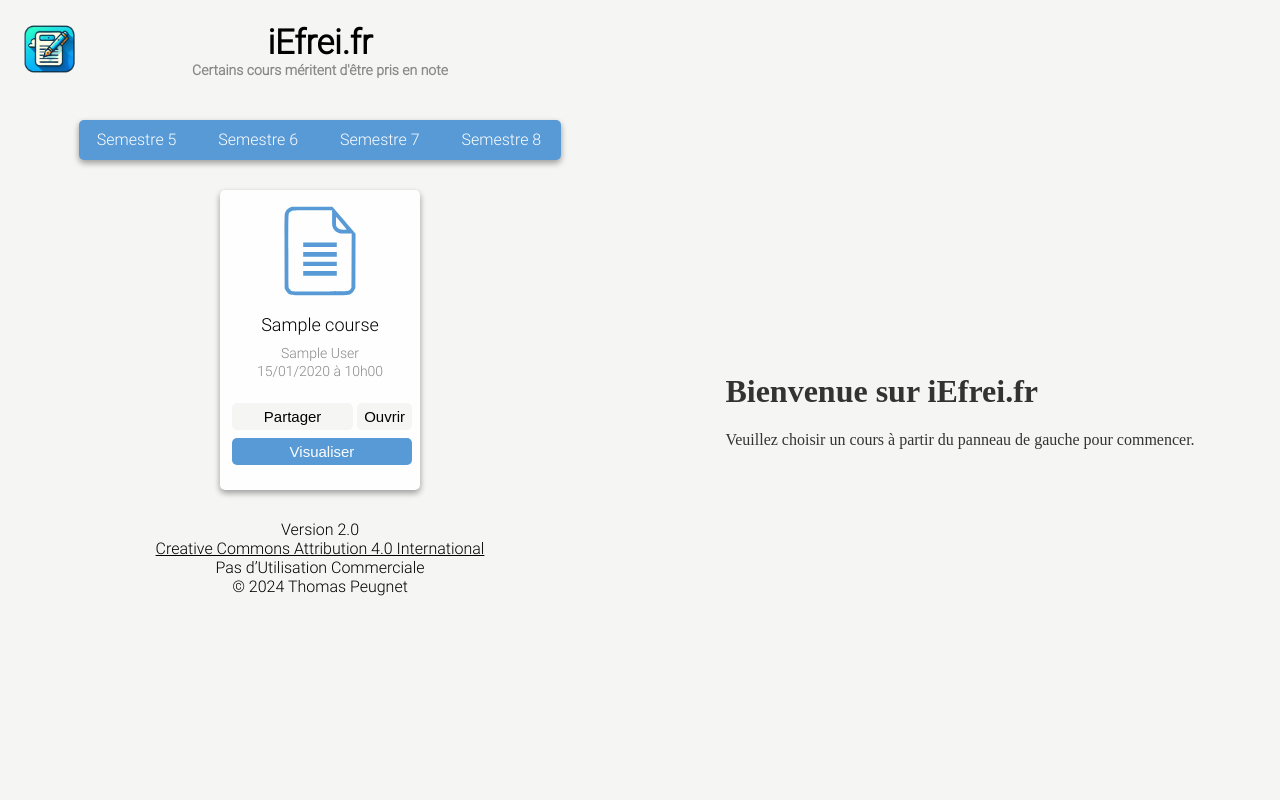
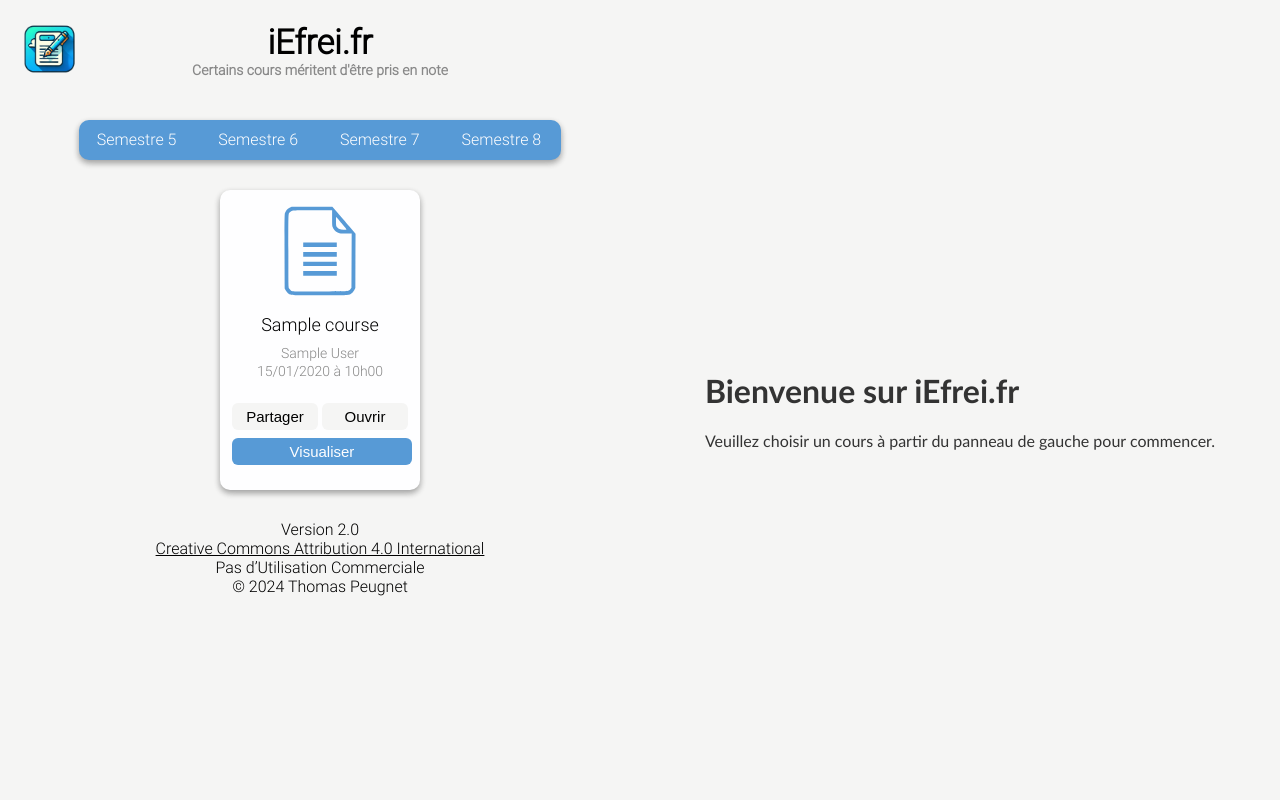
Before and after one commit to Hydrocarbure-H/iefrei.fr-remastered, a Flask app: page /courses in a window 1280 px wide. Run offline with Flask 3, Linux system fonts and the light colour scheme; tables that the repository leaves empty hold one stand-in row (values such as "Sample post"); parts of the project's set-up code (start-up, migrations or seed data) failed here and were passed over.

Commit message:
style(css): Adjust border-radius on file containers and body elements

```diff
--- a/static/css/index.css
+++ b/static/css/index.css
@@ -25,7 +25,7 @@
     --high-bg-color-5: #579ad6;
 
     --file-container-width: 180px;
-    --border-radius: 5px;
+    --border-radius: 10px;
     --button-padding: 5px;
 }
 
@@ -181,7 +181,7 @@ body {
     font-size: 15px;
     margin: 4px 2px;
     cursor: pointer;
-    border-radius: 5px;
+    border-radius: 6px;
     transition: .3s;
     width: 100%;
 }
--- a/static/html/default.html
+++ b/static/html/default.html
@@ -3,7 +3,6 @@
 <head>
     <meta charset="UTF-8">
     <meta name="viewport" content="width=device-width, initial-scale=1.0">
-    <link rel="stylesheet" href="{{ url_for('static', filename='css/viewer.css') }}">
     <title>Aucun cours sélectionné</title>
     <style>
         :root {
@@ -30,6 +29,7 @@
             align-items: center;
             height: 100vh;
             color: #333;
+            font-family: "Trebuchet MS", sans-serif;
             background-color: var(--second-bg-color);
 
         }
--- a/templates/courses.html
+++ b/templates/courses.html
@@ -39,11 +39,9 @@
                             <button onclick="copy_link('{{ course.id }}', '{{ course.title }}')">
                                 Partager
                             </button>
-                            <a href="{{ url_for('course', course_id=course.id) }}">
-                                <button>
-                                    Ouvrir
-                                </button>
-                            </a>
+                            <button onclick="window.location.href='{{ url_for('course', course_id=course.id) }}'">
+                                Ouvrir
+                            </button>
                         </div>
                         <button id="view" onclick="loadCourse('{{ url_for('course', course_id=course.id) }}')">
                             Visualiser
```
